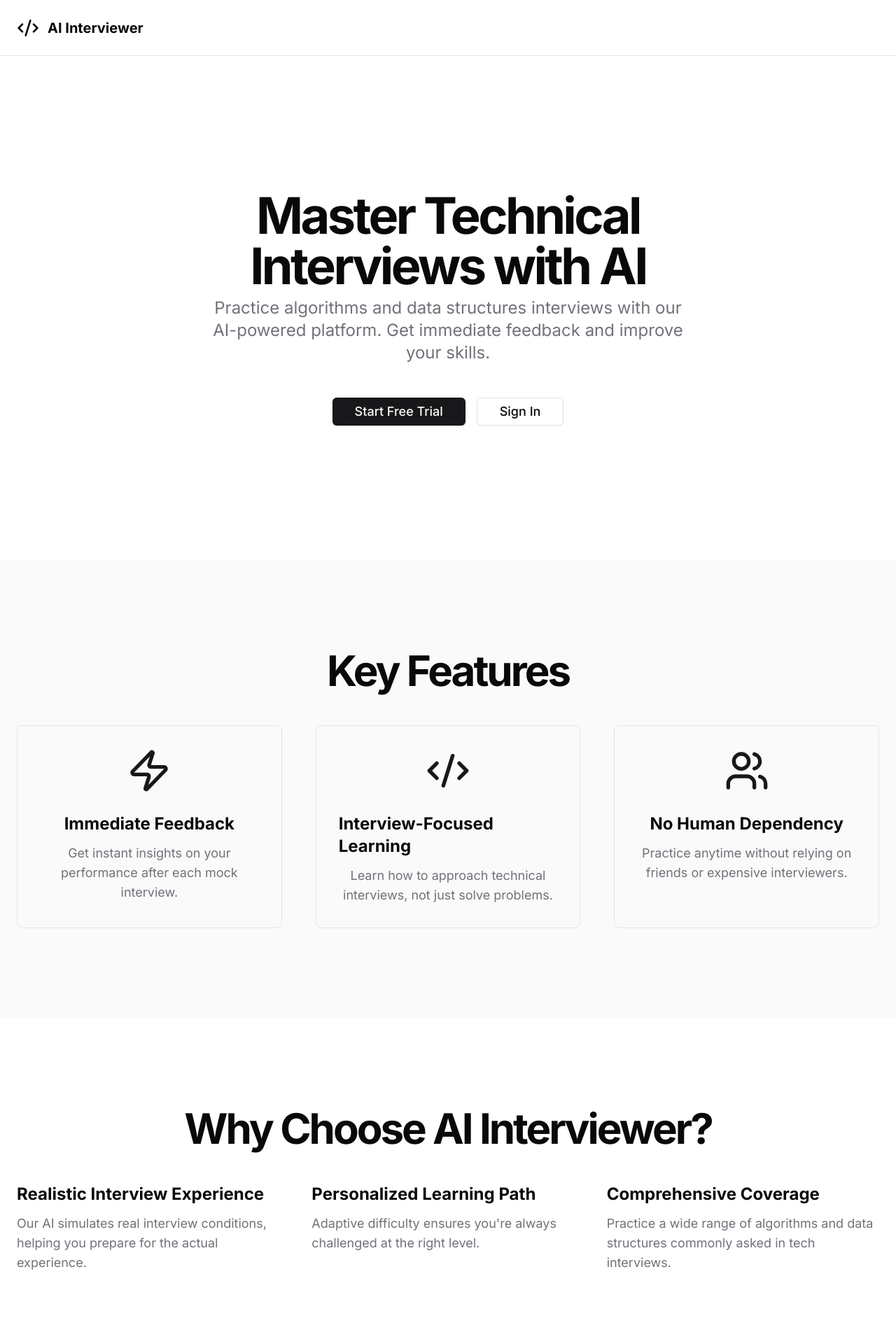
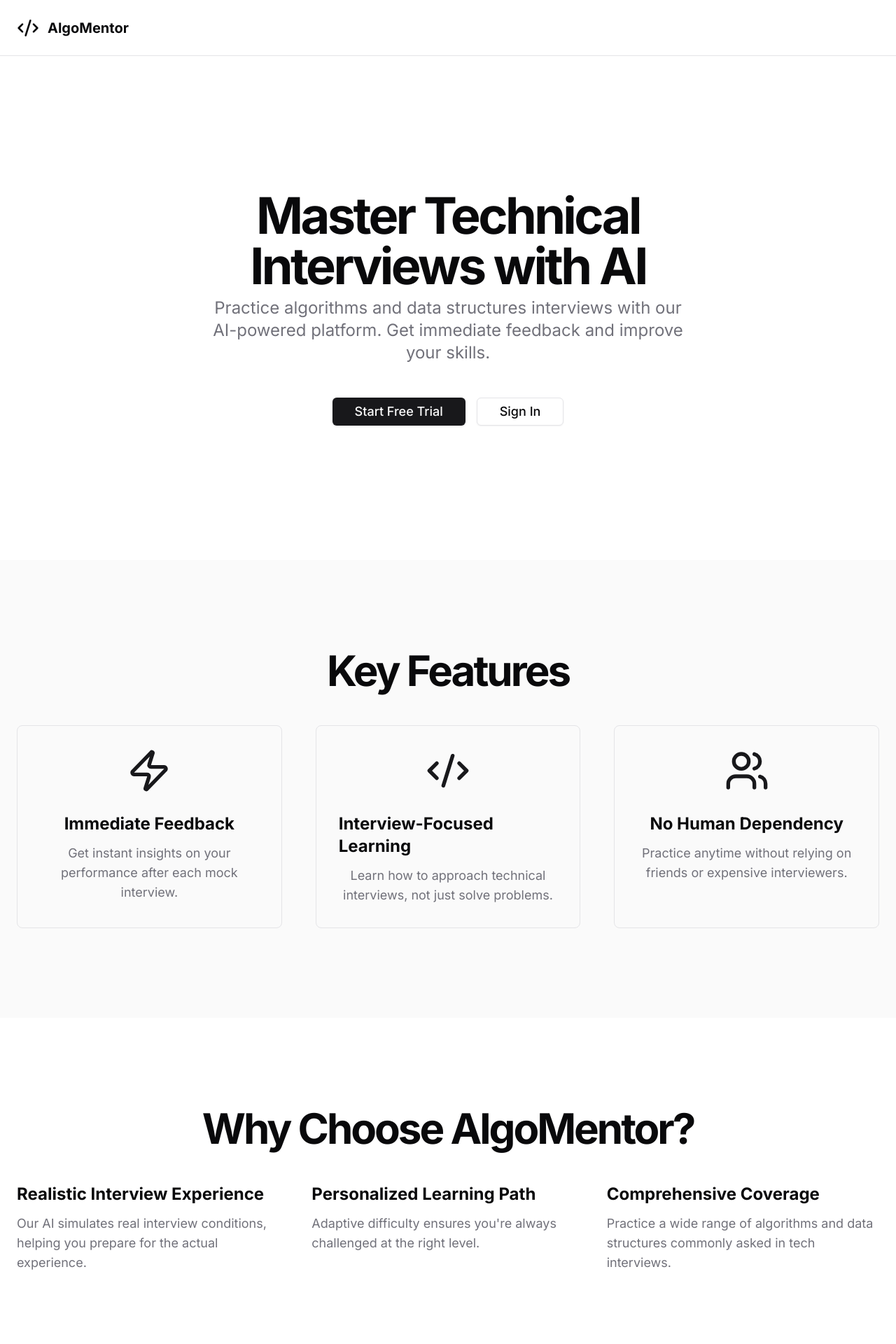
Before and after one commit to gabrielchuv/ai-interviewer, a Next.js app: page / in a window 1280 px wide. Shown: the top 1920 px of the page at 70% size. Built offline with nearby package versions, Linux system fonts and the light colour scheme; no server answers.

Commit message:
Update name from AI Interviewer to AlgoMentor

```diff
--- a/app/components/ChatWindow.tsx
+++ b/app/components/ChatWindow.tsx
@@ -33,7 +33,7 @@ export function ChatWindow({
       }}
     >
       <Typography variant="h6" gutterBottom>
-        AI Interviewer
+        AlgoMentor
       </Typography>
       <Paper
         sx={{
--- a/app/instructions/page.tsx
+++ b/app/instructions/page.tsx
@@ -9,7 +9,7 @@ import Header from '../components/Header'
 const welcomeText = `
 When starting the interview, you will be presented with 2 panes: The AI interviewer and a code editor.
 
-**The AI Interviewer**
+**The AlgoMentor**
 
 This is a chatbot that will simulate a human interviewer. Please interact with it in the same way you would with a human interviewer but via text only (for now). Feel free to:
 - Ask clarifying questions
@@ -36,7 +36,7 @@ export default function InstructionsPage() {
           justifyContent="center"
           sx={{ minHeight: "100vh", pt: "64px" }}
         >
-          <Typography variant="h1">AI Interviewer</Typography>
+          <Typography variant="h1">AlgoMentor</Typography>
           <Box
             sx={{
               padding: "25px 15%",
--- a/app/layout.tsx
+++ b/app/layout.tsx
@@ -5,7 +5,7 @@ import { AuthProvider } from './context/AuthContext'
 const inter = Inter({ subsets: ['latin'] })
 
 export const metadata = {
-  title: 'AI Interviewer',
+  title: 'AlgoMentor',
   description: 'Practice technical interviews with AI',
 }
 
--- a/app/page.tsx
+++ b/app/page.tsx
@@ -9,7 +9,7 @@ export default function LandingPage() {
         <div className="container mx-auto flex justify-between items-center">
           <Link className="flex items-center justify-center" href="#">
             <Code2 className="h-6 w-6 mr-2 lg:h-8 lg:w-8 lg:mr-3" />
-            <span className="font-bold text-lg lg:text-xl">AI Interviewer</span>
+            <span className="font-bold text-lg lg:text-xl">AlgoMentor</span>
           </Link>
         </div>
       </header>
@@ -69,7 +69,7 @@ export default function LandingPage() {
         <section id="benefits" className="w-full py-12 md:py-24 lg:py-32">
           <div className="container mx-auto px-4 md:px-6">
             <h2 className="text-3xl font-bold tracking-tighter sm:text-4xl md:text-5xl lg:text-6xl text-center mb-8 lg:mb-12">
-              Why Choose AI Interviewer?
+              Why Choose AlgoMentor?
             </h2>
             <div className="grid gap-6 lg:gap-8 md:grid-cols-2 lg:grid-cols-3">
               <div className="flex flex-col space-y-2 lg:space-y-3">
@@ -122,7 +122,7 @@ export default function LandingPage() {
       <footer className="w-full py-6 lg:py-8 border-t">
         <div className="container mx-auto px-4 md:px-6 flex flex-col sm:flex-row justify-between items-center">
           <p className="text-xs lg:text-sm text-zinc-500 dark:text-zinc-400">
-            © 2023 AI Interviewer. All rights reserved.
+            © 2023 AlgoMentor. All rights reserved.
           </p>
           <nav className="flex gap-4 sm:gap-6 mt-4 sm:mt-0">
             <Link className="text-xs lg:text-sm hover:underline underline-offset-4" href="#">
--- a/app/signup/page.tsx
+++ b/app/signup/page.tsx
@@ -61,7 +61,7 @@ export default function SignUpPage() {
               Start Your Free Trial
             </h1>
             <p className="text-zinc-500 dark:text-zinc-400">
-              Get 7 days of unlimited access to AI Interviewer
+              Get 7 days of unlimited access to AlgoMentor
             </p>
           </div>
 
@@ -130,7 +130,7 @@ export default function SignUpPage() {
                 </Link>
               </p> */}
               <p>
-                After your 7-day free trial ends, continue using AI Interviewer for just £10/month.
+                After your 7-day free trial ends, continue using AlgoMentor for just £10/month.
               </p>
             </div>
           </div>
```
